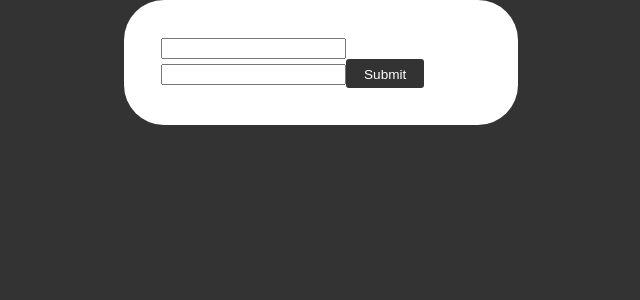
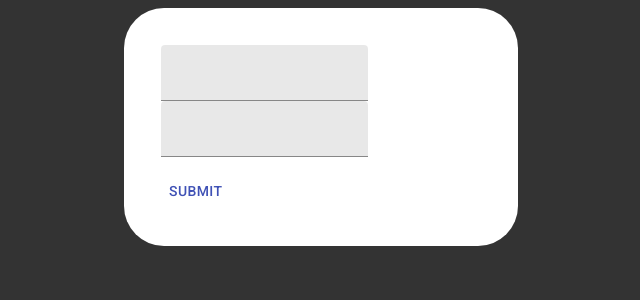
Before and after one commit to maxupravitelev/picam-config, a React (Create React App) app: page / in a window 1280 px wide. Shown: the top 300 px of the page, without its empty margins (319-959 px from the left). Built offline with nearby package versions, Linux system fonts and the light colour scheme.

Commit message:
update style

```diff
--- a/package.json
+++ b/package.json
@@ -4,6 +4,7 @@
   "private": true,
   "dependencies": {
     "@material-ui/core": "^4.11.3",
+    "@material-ui/icons": "^4.11.2",
     "@testing-library/jest-dom": "^5.11.9",
     "@testing-library/react": "^11.2.3",
     "@testing-library/user-event": "^12.6.2",
--- a/public/index.html
+++ b/public/index.html
@@ -4,6 +4,8 @@
     <meta charset="utf-8" />
     <link rel="stylesheet" href="https://fonts.googleapis.com/css?family=Roboto:300,400,500,700&display=swap" />
     <link rel="icon" href="%PUBLIC_URL%/favicon.ico" />
+    <link rel="stylesheet" href="https://fonts.googleapis.com/icon?family=Material+Icons" />
+
     <meta name="viewport" content="width=device-width, initial-scale=1" />
     <meta name="theme-color" content="#000000" />
     <meta
--- a/src/components/ConfigList.js
+++ b/src/components/ConfigList.js
@@ -8,11 +8,15 @@ import {
   TableContainer,
   TableRow,
   Paper,
-  TextField,
+  // TextField,
   Button,
-  List,
-  ListItem,
+  // List,
+  // ListItem,
+  Accordion,
+  AccordionSummary,
+  AccordionDetails,
 } from "@material-ui/core";
+import ExpandMoreIcon from "@material-ui/icons/ExpandMore";
 
 const ConfigList = ({ config, configUrl }) => {
   let initValues = {
@@ -76,18 +80,26 @@ const ConfigList = ({ config, configUrl }) => {
         <a href={configUrl}>View config file on server</a>
       </p>
       <form onSubmit={handleSubmit}>
+        <Accordion>
+          <AccordionSummary
+            expandIcon={<ExpandMoreIcon />}
+            aria-controls="panel1a-content"
+            id="panel1a-header"
+          >
+          <p>PiCam Config</p>
+          </AccordionSummary>
+          <AccordionDetails>
+
             <TableContainer component={Paper}>
               <Table>
                 <TableBody>
                   {configKeys.map((key, index) => (
                     // <div id={"div" + key + index}>
                     <TableRow id={"p" + key + index}>
+                      <TableCell>{configKeys[index]}</TableCell>
                       <TableCell>
-                  {configKeys[index]}
-                </TableCell>
-                            <TableCell>
-
-            <TextField
+                        {/* <TextField */}
+                        <input
                           type="text"
                           id={"input" + key + index}
                           default={config.picam_config[key]}
@@ -105,9 +117,12 @@ const ConfigList = ({ config, configUrl }) => {
                 </TableBody>
               </Table>
             </TableContainer>
-        <Button variant="contained" color="primary">
+            <Button color="primary">
               SET
             </Button>
+            </AccordionDetails>
+
+        </Accordion>
       </form>
     </div>
   );
--- a/src/components/UrlForm.js
+++ b/src/components/UrlForm.js
@@ -1,5 +1,11 @@
 import React, { useState } from "react";
 import configService from "../services/config";
+
+import {
+  TextField,
+  Button,
+
+} from "@material-ui/core";
 
 
 const UrlForm = ({ getStreamUrlFromForm }) => {
@@ -38,23 +44,26 @@ const UrlForm = ({ getStreamUrlFromForm }) => {
   return (
     <div className="app">
       <form onSubmit={handleSubmit}>
-        <input
+        <TextField
           type="text"
           className="input"
           value={value.streamUrl}
           name="streamUrl"
+          variant="filled"
           onChange={handleValue}
-        ></input>
-        <input
+        />
+        <TextField
           type="text"
           className="input"
           value={value.configUrl}
           name="configUrl"
+          variant="filled"
           onChange={handleValue}
-        ></input>
-        <button>
+        />
+        <p></p>
+        <Button color="primary">
             Submit
-        </button>
+        </Button>
       </form>
     </div>
   );
--- a/src/index.js
+++ b/src/index.js
@@ -1,12 +1,15 @@
-import React from 'react';
-import ReactDOM from 'react-dom';
-import './index.css';
-import App from './App';
-
+import React from "react";
+import ReactDOM from "react-dom";
+// import "./index.css";
+import App from "./App";
+import Container from "@material-ui/core/Container";
 
 ReactDOM.render(
-  <React.StrictMode>
-    <App />
-  </React.StrictMode>,
-  document.getElementById('root')
+  // <React.StrictMode>
+    <Container maxWidth="sm">
+      <App />
+    </Container>
+  // </React.StrictMode>,
+  ,
+  document.getElementById("root")
 );
```
Also changed, not shown: 1 other file (tests, documents, lock files or other folders). Lines whose indentation alone changed are shown as unchanged.
